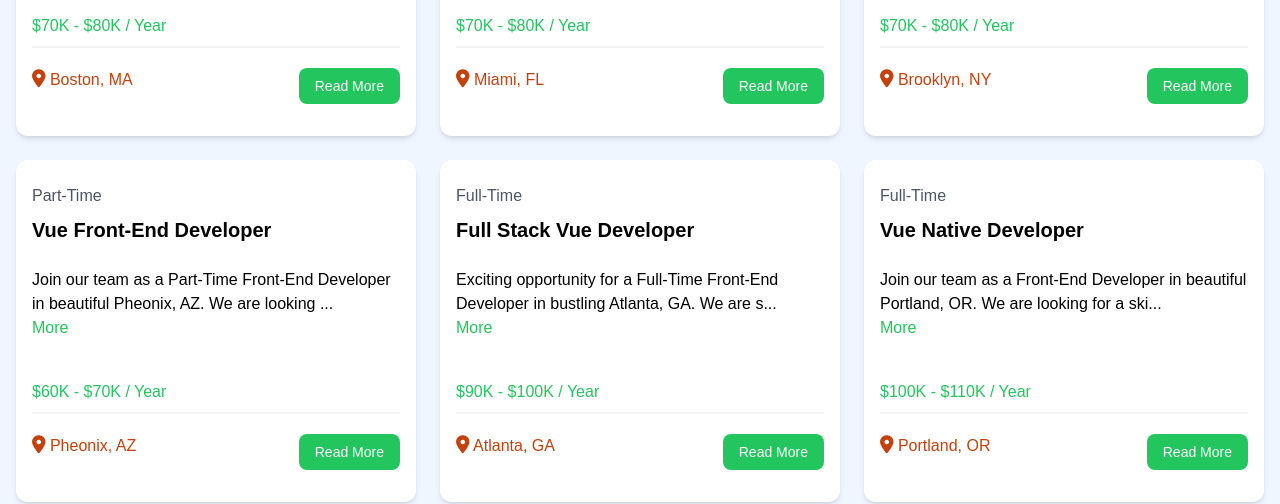
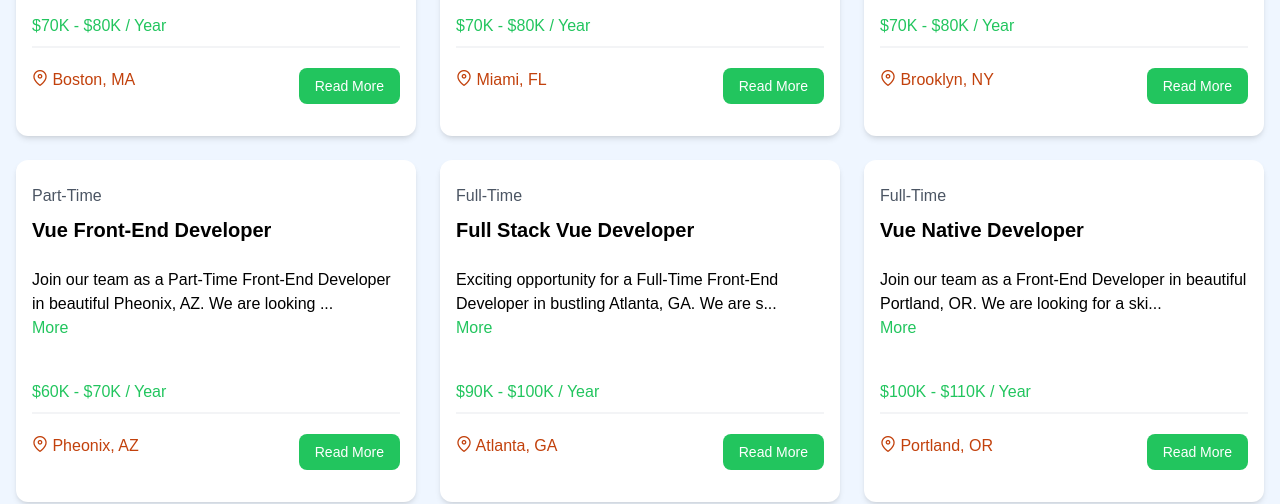
Before and after one commit to Cloonie/vue-jobs, a Vue app: page / in a window 1280 px wide. Shown: the part 915-1419 px from the top of the page. Built offline with nearby package versions, Linux system fonts and the light colour scheme.

Commit message:
Added Prime Icons

```diff
--- a/src/components/JobListing.vue
+++ b/src/components/JobListing.vue
@@ -46,7 +46,8 @@
 
             <div class="flex flex-col lg:flex-row justify-between mb-4">
             <div class="text-orange-700 mb-3">
-                <i class="fa-solid fa-location-dot text-lg"></i>
+                <!-- <i class="fa-solid fa-location-dot text-lg"></i> -->
+                <i class="pi pi-map-marker text-orange-700"></i>
                 {{ job.location }}
             </div>
             <a
--- a/src/main.js
+++ b/src/main.js
@@ -1,4 +1,5 @@
 import './assets/main.css'
+import 'primeicons/primeicons.css'
 
 import { createApp } from 'vue'
 import App from './App.vue'
```
